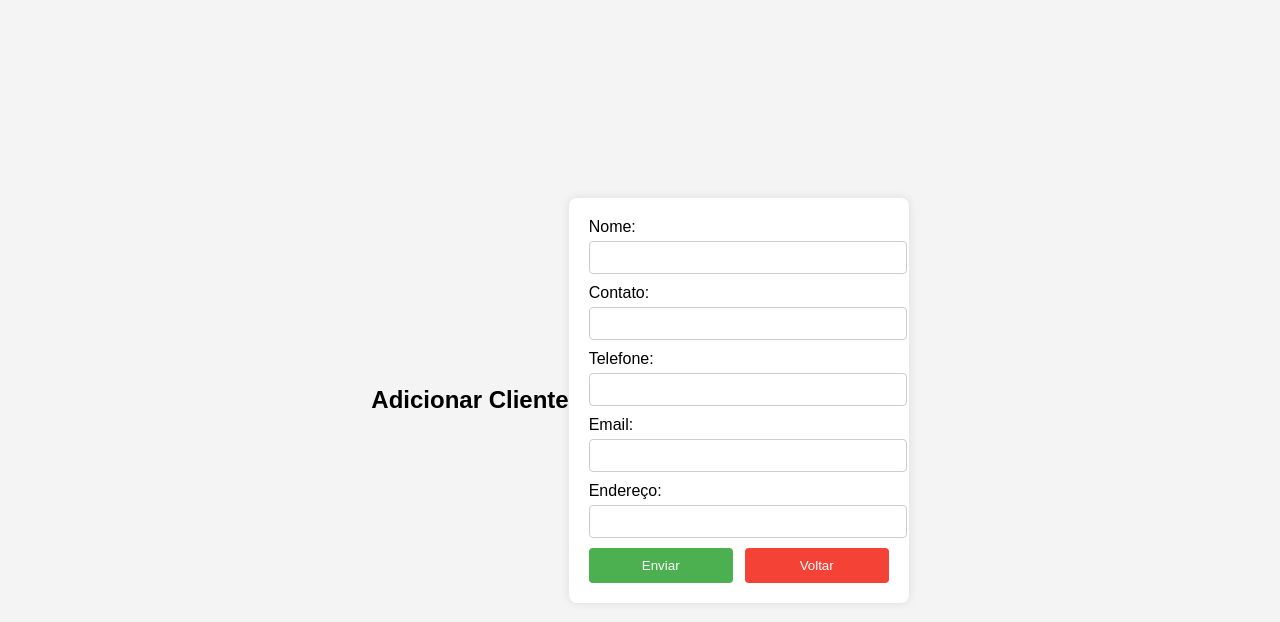
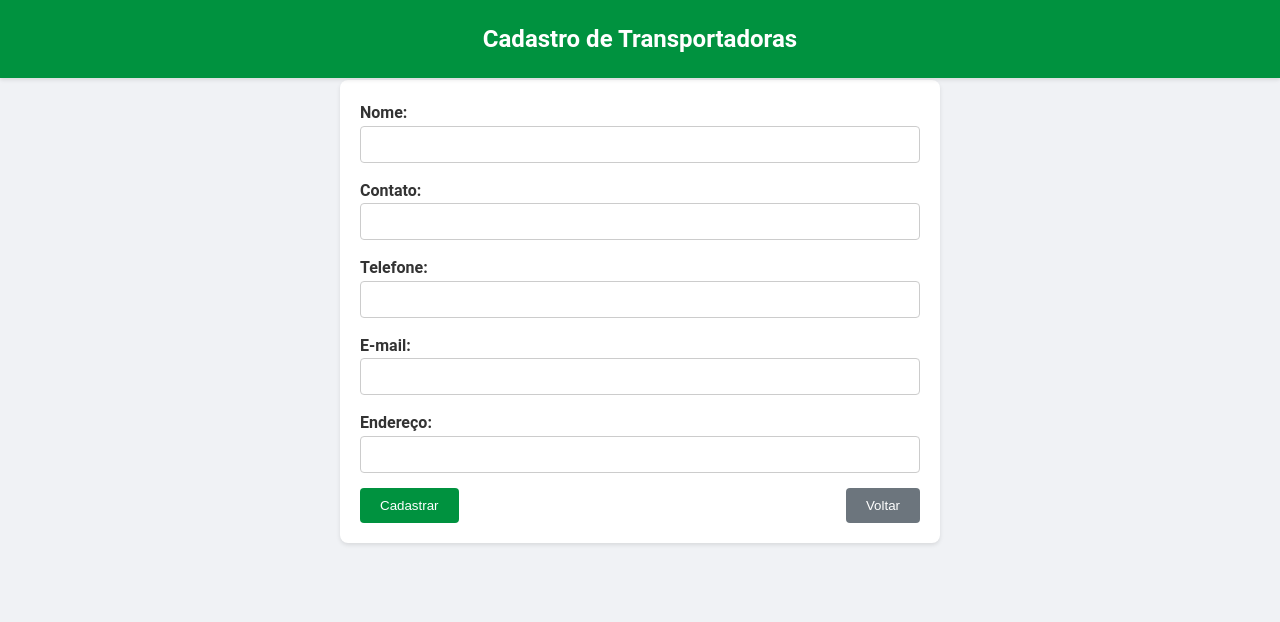
Before and after one commit to dinei84/sistema_fretes, a website: page pages/formAddTransport.html in a window 1280 px wide. Drawn offline with Linux system fonts and the light colour scheme.

Commit message:
ajustes nas paginas de cadastro

```diff
--- a/css/formAddClientes.css
+++ b/css/formAddClientes.css
@@ -13,7 +13,7 @@ body {
 }
 
 header {
-    background-color: #007bff;
+    background-color: #00923f;
     padding: 20px 0;
     position: fixed;
     top: 0;
@@ -69,7 +69,7 @@ input[type="email"] {
 input[type="text"]:focus,
 input[type="tel"]:focus,
 input[type="email"]:focus {
-    border-color: #007bff;
+    border-color: #00923f;
     outline: none;
 }
 
@@ -87,7 +87,7 @@ button {
 }
 
 .submit-btn {
-    background-color: #007bff;
+    background-color: #00923f;
     color: white;
 }
 
--- a/css/formAddTransport.css
+++ b/css/formAddTransport.css
@@ -1,46 +1,125 @@
-body {
-    font-family: Arial, sans-serif;
+* {
+    box-sizing: border-box;
     margin: 0;
     padding: 0;
+}
+
+body {
+    font-family: 'Roboto', sans-serif;
+    line-height: 1.6;
+    margin: 0;
+    padding: 0;
+    background-color: #f0f2f5;
+}
+
+header {
+    background-color: #00923f;
+    padding: 20px 0;
+    position: fixed;
+    top: 0;
+    width: 100%;
+    text-align: center;
+    box-shadow: 0 2px 4px rgba(0, 0, 0, 0.1);
+    color: white;
+}
+
+header h2 {
+    margin: 0;
+    font-size: 24px;
+}
+
+.container {
+    margin-top: 80px; /* Espaço para o header fixo */
+    padding: 20px;
+    max-width: 600px;
+    max-height: 600px;
+    margin-left: auto;
+    margin-right: auto;
+    background-color: #fff;
+    box-shadow: 0 2px 4px rgba(0, 0, 0, 0.1);
+    border-radius: 8px;
+    overflow-y: auto; /* Adiciona rolagem vertical se o conteúdo exceder a altura máxima */
+}
+
+form {
     display: flex;
-    justify-content: center;
-    align-items: center;
-    height: 100vh;
-    background-color: #f4f4f4;
+    flex-direction: column;
 }
-.container {
-    background-color: #fff;
-    padding: 20px;
-    border-radius: 8px;
-    box-shadow: 0 0 10px rgba(0, 0, 0, 0.1);
-    width: 300px;
+
+.form-group {
+    margin-bottom: 15px;
 }
-.container h2 {
-    margin-bottom: 20px;
+
+label {
+    margin-bottom: 5px;
+    font-weight: bold;
+    color: #333;
 }
-.container label {
-    display: block;
-    margin-bottom: 5px;
-}
-.container input {
-    width: 100%;
-    padding: 8px;
-    margin-bottom: 10px;
+
+input[type="text"],
+input[type="tel"],
+input[type="email"] {
+    padding: 10px;
     border: 1px solid #ccc;
     border-radius: 4px;
+    width: 100%;
+    transition: border-color 0.3s;
 }
-.container button {
-    width: 48%;
-    padding: 10px;
+
+input[type="text"]:focus,
+input[type="tel"]:focus,
+input[type="email"]:focus {
+    border-color: #00923f;
+    outline: none;
+}
+
+.form-actions {
+    display: flex;
+    justify-content: space-between;
+}
+
+button {
+    padding: 10px 20px;
     border: none;
     border-radius: 4px;
     cursor: pointer;
+    transition: background-color 0.3s;
 }
-.container .submit-btn {
-    background-color: #4CAF50;
+
+.submit-btn {
+    background-color: #00923f;
     color: white;
 }
-.container .back-btn {
-    background-color: #f44336;
+
+.back-btn {
+    background-color: #6c757d;
     color: white;
 }
+
+button:hover {
+    opacity: 0.9;
+}
+
+button:focus {
+    outline: none;
+}
+
+@media (max-width: 600px) {
+    .container {
+        padding: 15px;
+    }
+
+    .form-actions {
+        flex-direction: column;
+    }
+
+    .submit-btn,
+    .back-btn {
+        width: 100%;
+        margin-bottom: 10px;
+    }
+
+    .back-btn {
+        margin-bottom: 0;
+    }
+}
--- a/pages/formAddTransport.html
+++ b/pages/formAddTransport.html
@@ -1,35 +1,39 @@
 <!DOCTYPE html>
-<html lang="pt-BR">
+<html lang="pt-br">
 <head>
     <meta charset="UTF-8">
     <meta name="viewport" content="width=device-width, initial-scale=1.0">
-    <link rel="stylesheet" href="../css/formAddTransport.css">
-    <title>Adicionar Cliente</title>
-
+    <link rel="stylesheet" href="../css/formAddClientes.css">
+    <title>Cadastro de Clientes</title>
 </head>
 <body>
     <header>
-        <h2>Adicionar Cliente</h2>
+        <h2>Cadastro de Transportadoras</h2>
     </header>
     <div class="container">
-        <form action="/adicionar_transport" method="post">
+        <form action="/adicionar_cliente" method="post">
+            <div class="form-group">
                 <label for="nome">Nome:</label>
                 <input type="text" id="nome" name="nome" required>
-
+            </div>
+            <div class="form-group">
                 <label for="contato">Contato:</label>
                 <input type="text" id="contato" name="contato" required>
-
+            </div>
+            <div class="form-group">
                 <label for="telefone">Telefone:</label>
                 <input type="tel" id="telefone" name="telefone" required>
-
-            <label for="email">Email:</label>
+            </div>
+            <div class="form-group">
+                <label for="email">E-mail:</label>
                 <input type="email" id="email" name="email" required>
-
+            </div>
+            <div class="form-group">
                 <label for="endereco">Endereço:</label>
                 <input type="text" id="endereco" name="endereco" required>
-
-            <div style="display: flex; justify-content: space-between;">
-                <button type="submit" class="submit-btn">Enviar</button>
+            </div>
+            <div class="form-actions">
+                <button type="submit" class="submit-btn">Cadastrar</button>
                 <button type="button" class="back-btn" onclick="window.history.back();">Voltar</button>
             </div>
         </form>
```
Lines whose indentation alone changed are shown as unchanged.
